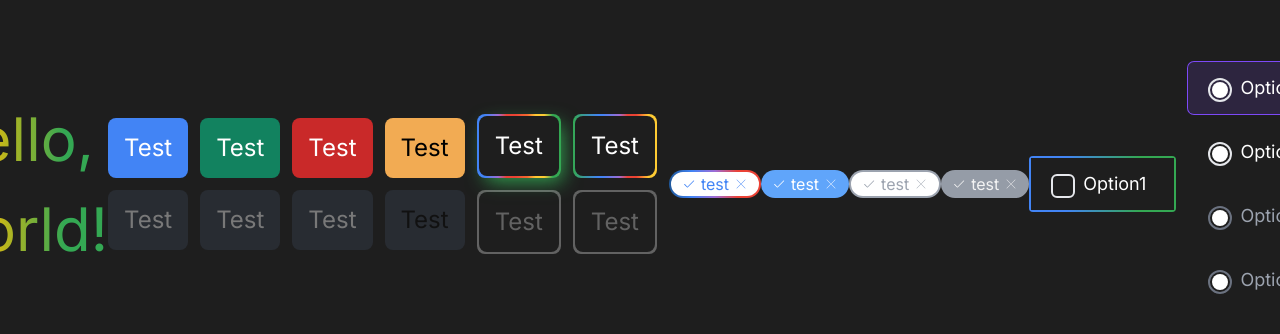
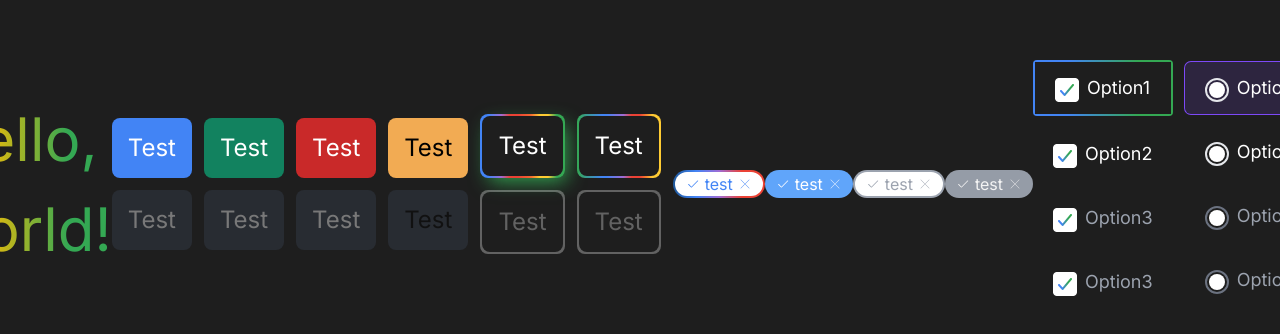
Before and after one commit to GdscCpp/socal-gd-website, a Next.js app: page / in a window 1280 px wide. Shown: the part 216-550 px from the top of the page. Built offline with nearby package versions, Linux system fonts and the light colour scheme.

Commit message:
final cleanu & svg fix

```diff
--- a/src/app/page.tsx
+++ b/src/app/page.tsx
@@ -111,7 +111,7 @@ export default function Page() {
           variant={CHECKBOX_VARIANTS.CHECKBOX_PADDING_ON_LG}
           disabled={false}
         />
-        {/* <Checkbox
+        <Checkbox
           label="Option2"
           checked
           onChange={() => {}}
@@ -131,7 +131,7 @@ export default function Page() {
           onChange={() => {}}
           variant={CHECKBOX_VARIANTS.CHECKBOX_DISABLED_LG}
           disabled={true}
-        /> */}
+        />
       </div>
 
       <Input label="test" type="text" value="test" onChange={() => {}} />
--- a/src/components/input/Checkbox.tsx
+++ b/src/components/input/Checkbox.tsx
@@ -1,23 +1,16 @@
 import { useState } from "react";
-import CheckboxSvg from "../svgs/CheckboxSvg";
+import CheckboxSvg from "../../../public/images/check.png";
+import Image from "next/image";
 
-{
-  /* Stuck on
-  Checkboxes with no padding:
-  - when selected and hovered over, it fills purple when it should be white still
-  - checkbox and label should have a blue shadow when pressed
-  - checkmark for Option2 only shows up when Option1 is checked
-  */
-}
+// checkmark for Option2 only shows up when Option1 is checked
 
 export enum CHECKBOX_VARIANTS {
   CHECKBOX_PADDING_ON_LG = "hover:shadow-button-hover hover:shadow-blue-500 has-[:checked]:shadow-button-hover has-[:checked]:ring-1 has-[:checked]:shadow-blue-500 has-[:checked]:bg-purple-500 has-[:checked]:bg-opacity-15 has-[:checked]:ring-blue-500 has-[:checked]:ring-0 opacity-100 hover:border-opacity-100 hover:bg-opacity-15 p-[2px] text-body-xl hover:bg-purple-500 active:bg-dark-500",
-  CHECKBOX_PADDING_OFF_LG = "bg-dark-500 text-white py-3 text-body-xl",
-  CHECKBOX_DISABLED_LG = "py-3 text-body-xl text-gray-400 dark:text-gray-500",
-
-  CHECKBOX_PADDING_ON_MD = "hover:shadow-button-hover active:shadow-xl active:shadow-blue-500 py-2.5 text-body-lg has-[:checked]:bg-purple-500 has-[:checked]:bg-opacity-15 has-[:checked]:ring-blue-500  has-[:checked]:ring-1 opacity-100 hover:border-opacity-100 hover:bg-opacity-15 py-3 hover:bg-purple-500 active:bg-dark-500",
+  CHECKBOX_PADDING_OFF_LG = "bg-dark-500 text-white text-body-xl",
+  CHECKBOX_DISABLED_LG = "text-body-xl text-gray-400 dark:text-gray-500",
+  CHECKBOX_PADDING_ON_MD = "hover:shadow-button-hover active:shadow-xl active:shadow-blue-500 py-2.5 text-body-lg has-[:checked]:bg-purple-500 has-[:checked]:bg-opacity-15 has-[:checked]:ring-blue-500  has-[:checked]:ring-1 opacity-100 hover:border-opacity-100 hover:bg-opacity-15 hover:bg-purple-500 active:bg-dark-500",
   CHECKBOX_PADDING_OFF_MD = "bg-dark-500 text-white py-2.5 text-body-lg",
-  CHECKBOX_DISABLED_MD = "py-2.5 text-body-lg text-gray-400 dark:text-gray-500",
+  CHECKBOX_DISABLED_MD = "text-body-lg text-gray-400 dark:text-gray-500",
 }
 
 interface CheckboxProps {
@@ -38,13 +31,13 @@ export default function Checkbox({
   variant,
 }: CheckboxProps) {
   const [isChecked, setIsChecked] = useState(checked);
+  const [isHovered, setIsHovered] = useState(false);
 
-  const hasPaddingOff =
-    variant === CHECKBOX_VARIANTS.CHECKBOX_PADDING_OFF_LG ||
-    variant === CHECKBOX_VARIANTS.CHECKBOX_PADDING_OFF_MD;
   return (
     <label
       onClick={() => setIsChecked(!isChecked)}
+      onMouseEnter={() => setIsHovered(true)}
+      onMouseLeave={() => setIsHovered(false)}
       className={`
         rounded-[4px]
         cursor-pointer
@@ -56,17 +49,22 @@ export default function Checkbox({
       `}
     >
       <div className="flex gap-2 bg-dark-400 py-3 px-5">
+        {isChecked && (
+          <Image
+            className="absolute pointer-events-none mt-[2px] ml-[-2px] rounded-lg ease-in-out duration-200 overflow-visible"
+            src={CheckboxSvg}
+            alt="Checkbox"
+            width={28}
+            height={28}
+            onClick={() => setIsChecked(!isChecked)}
+          />
+        )}
         <input
           type="checkbox"
-          id="LG_PADDING_Checkbox"
           onChange={onChange}
           disabled={disabled}
           /* If there is no padding, only show for the icons itself */
           className={`
-            ${
-              hasPaddingOff &&
-              "transition active:ring-transparent active:shadow-md hover:ring-4 hover:ring-opacity-15 hover:border-white-500 hover:border-opacity-15 hover:bg-purple-500 hover:bg-opacity-15"
-            }
             transition
             peer
             shrink-0
@@ -83,11 +81,22 @@ export default function Checkbox({
             disabled:border-gray-500
             disabled: visible
             cursor-pointer
+            ${!disabled && "hover:shadow-button-hover hover:shadow-blue-500 has-[:checked]:shadow-button-hover"}
           `}
         />
-        <label htmlFor="Checkbox">{label}</label>
-        <CheckboxSvg />
-        <polyline points="20 6 9 17 4 12"></polyline>
+        <label
+          htmlFor="Checkbox"
+          style={
+            !disabled && isHovered
+              ? {
+                  textShadow: "2px 4px 10px #4284F5",
+                }
+              : {}
+          }
+          className="select-none"
+        >
+          {label}
+        </label>
       </div>
     </label>
   );
--- a/src/components/input/Radio.tsx
+++ b/src/components/input/Radio.tsx
@@ -51,7 +51,6 @@ export default function Radio({
       <div className="flex gap-2">
         <input
           type="radio"
-          id="LG_PADDING_RADIO"
           checked={isChecked}
           onChange={onChange}
           disabled={disabled}
@@ -73,7 +72,9 @@ export default function Radio({
             cursor-pointer
           `}
         />
-        <label htmlFor="Radio">{label}</label>
+        <label className="select-none" htmlFor="Radio">
+          {label}
+        </label>
         <RadioSVG />
         <polyline points="20 6 9 17 4 12"></polyline>
       </div>
--- a/src/components/svgs/CheckboxSvg.tsx
+++ /dev/null
@@ -1,34 +0,0 @@
-export default function CheckboxSvg() {
-  return (
-    <svg
-      className="absolute w-4 h-4 mt-2 ml-1 hidden peer-checked:block pointer-events-none"
-      width="14"
-      height="12"
-      viewBox="0 0 14 12"
-      fill="none"
-      xmlns="http://www.w3.org/2000/svg"
-    >
-      <path
-        fill-rule="evenodd"
-        clip-rule="evenodd"
-        d="M13.6427 0.234381C14.0661 0.590071 14.1211 1.22168 13.7654 1.64512L5.36723 11.6429C5.18082 11.8648 4.9074 11.9951 4.61762 12C4.32784 12.005 4.05013 11.8841 3.85625 11.6687L0.25705 7.6696C-0.112892 7.25856 -0.0795702 6.62544 0.331478 6.2555C0.742525 5.88555 1.37564 5.91888 1.74559 6.32992L4.57446 9.47312L12.232 0.357054C12.5876 -0.0663868 13.2193 -0.121309 13.6427 0.234381Z"
-        fill="url(#paint0_linear_301_352)"
-      />
-      <defs>
-        <linearGradient
-          id="paint0_linear_301_352"
-          x1="0"
-          y1="5.99997"
-          x2="14"
-          y2="5.99997"
-          gradientUnits="userSpaceOnUse"
-        >
-          <stop stop-color="#4284F5" />
-          <stop offset="0.25" stop-color="#4284F5" />
-          <stop offset="0.75" stop-color="#34A853" />
-          <stop offset="1" stop-color="#34A853" />
-        </linearGradient>
-      </defs>
-    </svg>
-  );
-}
```
Also changed, not shown: public/images/check.png (added).
